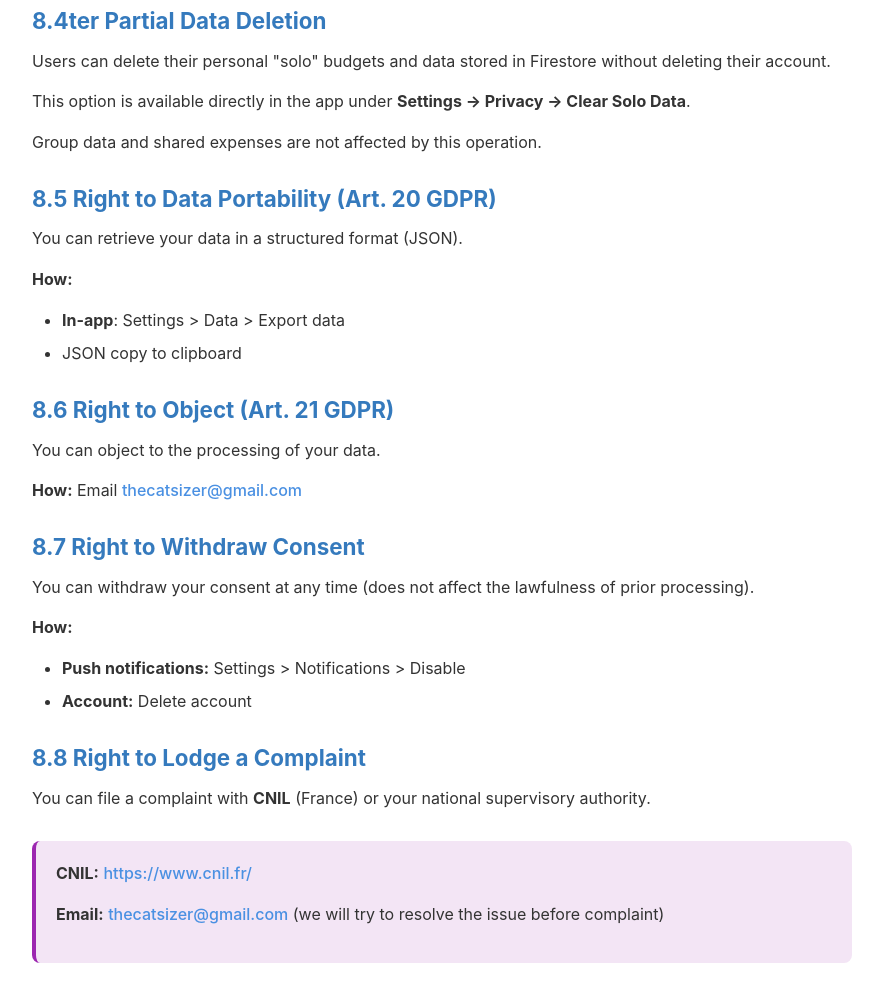
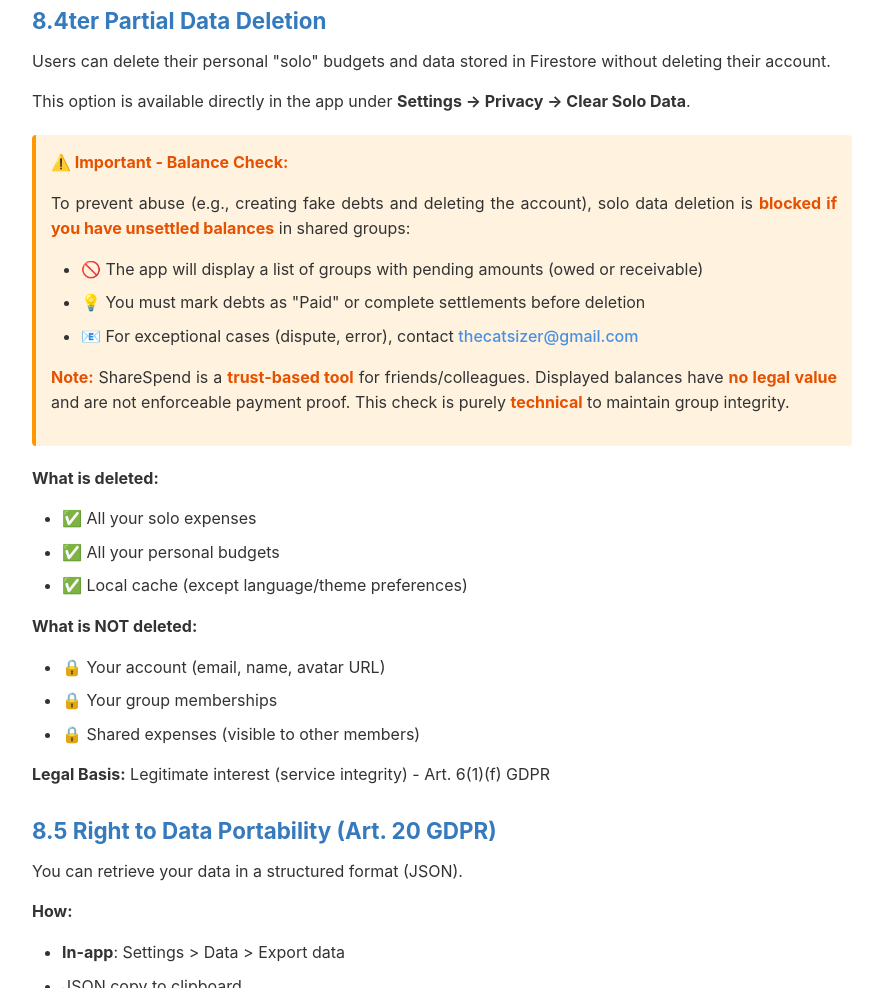
Before and after one commit to thecatsizer-dev/sharespend-privacy, a plain HTML site: page index.html in a window 1280 px wide. Shown: the part 10956-11944 px from the top of the page, without its empty margins (198-1081 px from the left). Drawn offline with Linux system fonts and the light colour scheme.

Commit message:
Enhance solo data deletion section with warnings
Added important information regarding solo data deletion and balance checks.

```diff
--- a/index.html
+++ b/index.html
@@ -746,9 +746,35 @@
         <p>No data is retained beyond that period.</p>
 
         <h3>8.4ter Partial Data Deletion</h3>
-        <p>Users can delete their personal "solo" budgets and data stored in Firestore without deleting their account.</p>
-        <p>This option is available directly in the app under <strong>Settings → Privacy → Clear Solo Data</strong>.</p>
-        <p>Group data and shared expenses are not affected by this operation.</p>
+<p>Users can delete their personal "solo" budgets and data stored in Firestore without deleting their account.</p>
+<p>This option is available directly in the app under <strong>Settings → Privacy → Clear Solo Data</strong>.</p>
+
+<div class="warning">
+    <p><strong>⚠️ Important - Balance Check:</strong></p>
+    <p>To prevent abuse (e.g., creating fake debts and deleting the account), solo data deletion is <strong>blocked if you have unsettled balances</strong> in shared groups:</p>
+    <ul>
+        <li>🚫 The app will display a list of groups with pending amounts (owed or receivable)</li>
+        <li>💡 You must mark debts as "Paid" or complete settlements before deletion</li>
+        <li>📧 For exceptional cases (dispute, error), contact <a href="mailto:thecatsizer@gmail.com">thecatsizer@gmail.com</a></li>
+    </ul>
+    <p><strong>Note:</strong> ShareSpend is a <strong>trust-based tool</strong> for friends/colleagues. Displayed balances have <strong>no legal value</strong> and are not enforceable payment proof. This check is purely <strong>technical</strong> to maintain group integrity.</p>
+</div>
+
+<p><strong>What is deleted:</strong></p>
+<ul>
+    <li>✅ All your solo expenses</li>
+    <li>✅ All your personal budgets</li>
+    <li>✅ Local cache (except language/theme preferences)</li>
+</ul>
+
+<p><strong>What is NOT deleted:</strong></p>
+<ul>
+    <li>🔒 Your account (email, name, avatar URL)</li>
+    <li>🔒 Your group memberships</li>
+    <li>🔒 Shared expenses (visible to other members)</li>
+</ul>
+
+<p><strong>Legal Basis:</strong> Legitimate interest (service integrity) - Art. 6(1)(f) GDPR</p>
 
         <h3>8.5 Right to Data Portability (Art. 20 GDPR)</h3>
         <p>You can retrieve your data in a structured format (JSON).</p>
```
